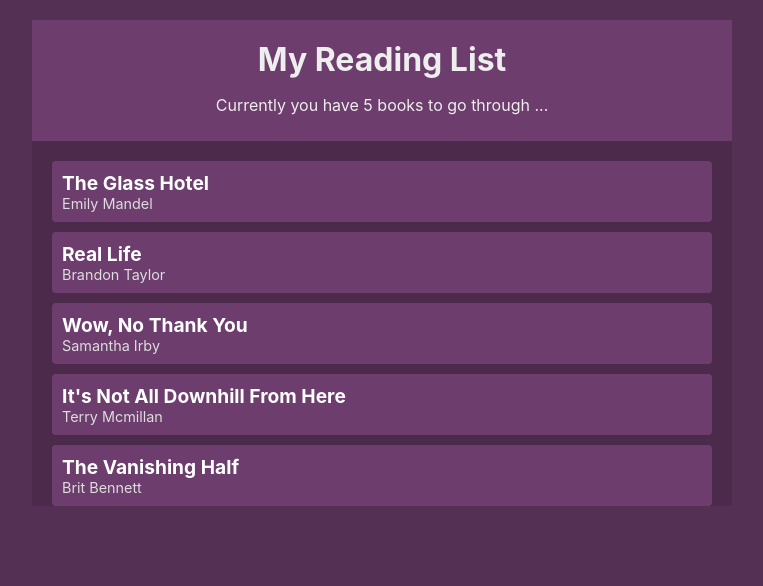
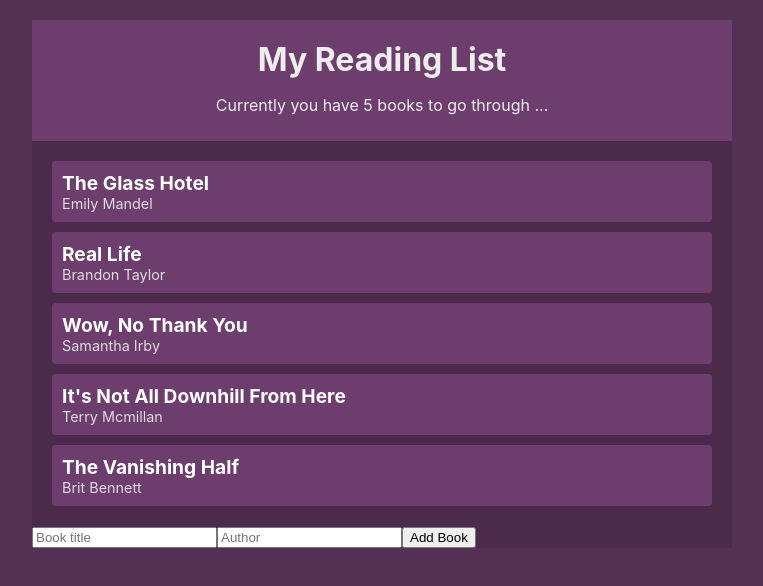
Before and after one commit to himanshigupta29/Booklist---React-context-and-hooks, a React (Create React App) app: page / in a window 1280 px wide. Shown: the top 586 px of the page, without its empty margins (258-1021 px from the left). Built offline with nearby package versions, Linux system fonts and the light colour scheme.

Commit message:
Add book form

```diff
--- a/src/App.js
+++ b/src/App.js
@@ -1,6 +1,7 @@
 import BooksContextProvider from "./contexts/BooksContext";
 import Navbar from './components/Navbar';
 import BookList from './components/BookList';
+import BookForm from './components/BookForm';
 
 
 function App() {
@@ -9,6 +10,7 @@
       <BooksContextProvider>
         <Navbar></Navbar>
         <BookList></BookList>
+        <BookForm></BookForm>
       </BooksContextProvider>
     </div>
   );
--- a/src/components/BookForm.js
+++ b/src/components/BookForm.js
@@ -0,0 +1,46 @@
+import React, {useContext, useState} from 'react';
+import {BooksContext} from '../contexts/BooksContext';
+
+const BookForm = () => {
+
+
+    const {addBook} = useContext(BooksContext);
+
+    const [title, setTitle] = useState('');
+    const [author, setAuthor] = useState('');
+
+
+    const handleSubmit = (e) => {
+        e.preventDefault();
+        addBook(title, author);
+        setTitle('');
+        setAuthor('');
+
+    };
+
+
+
+
+    return (
+        <form onSubmit = { (e) => handleSubmit(e)}>
+
+            <input type = "text"
+            required
+            value = {title}
+            placeholder="Book title"
+            onChange = { (e) => setTitle(e.target.value) } />
+
+            <input type = "text"
+            required
+             value = {author}
+             placeholder="Author"
+             onChange = { (e) => setAuthor(e.target.value) } />
+
+            <input type = "submit" value = "Add Book" />
+
+        </form>
+    );
+}
+
+
+export default BookForm;
```
Also changed, not shown: 1 other file (tests, documents, lock files or other folders).
